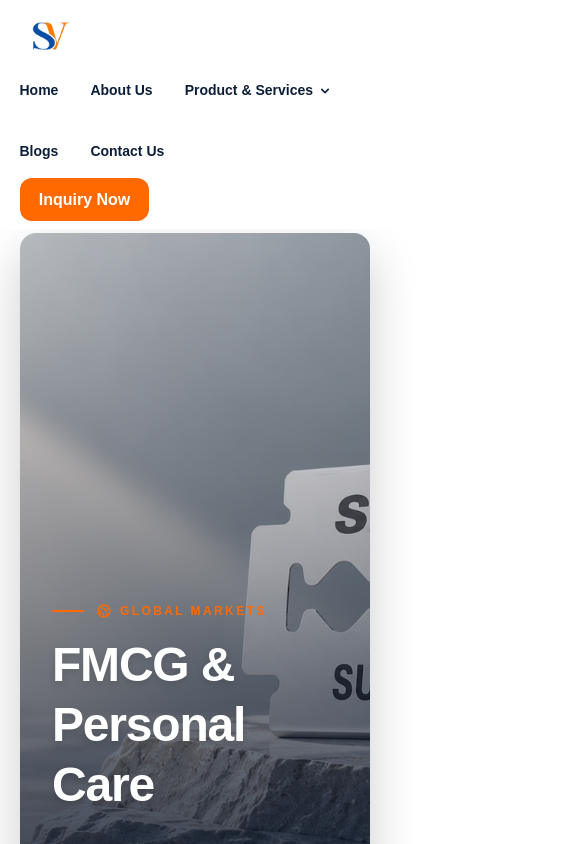
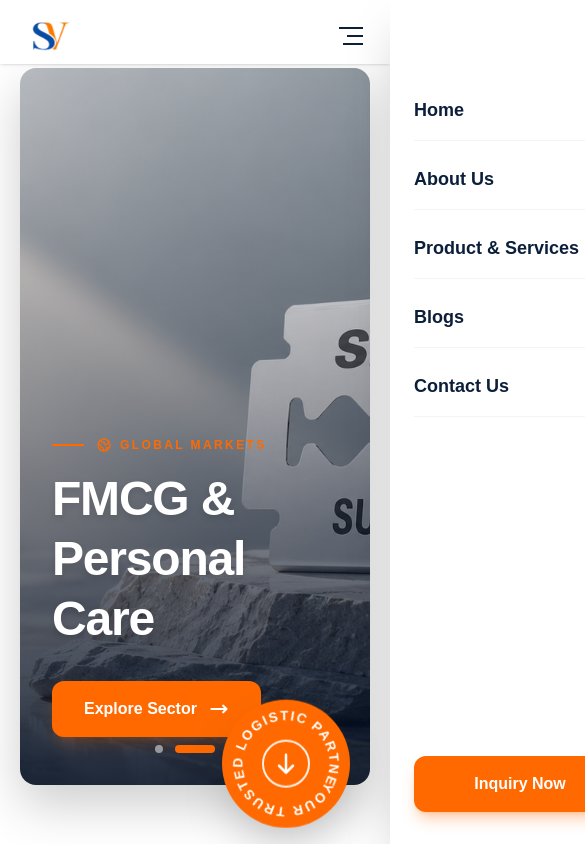
Before and after one commit to creativeoncoffee-digital/super-value-trading, a React app in the folder frontend/: page / in a window 390 px wide. Shown: the top 844 px of the page, 585 px wide, since content can reach past the window. Built offline with nearby package versions, Linux system fonts and the light colour scheme; the HTML template or start-up script is replaced by a standard one.

Commit message:
Update the headed to the slide bar

```diff
--- a/frontend/src/components/Header.jsx
+++ b/frontend/src/components/Header.jsx
@@ -1,4 +1,4 @@
-import { useEffect, useRef } from 'react';
+import { useEffect, useRef, useState } from 'react';
 import { Link, useLocation } from 'react-router-dom';
 import gsap from 'gsap';
 import logoImg from '../assets/img/logo.png';
@@ -7,8 +7,17 @@ export default function Header() {
   const headerRef = useRef(null);
   const location = useLocation();
 
+  // State for mobile sidebar and mobile dropdown
+  const [isMobileMenuOpen, setIsMobileMenuOpen] = useState(false);
+  const [isMobileServicesOpen, setIsMobileServicesOpen] = useState(false);
+
+  // Close mobile menu whenever the route changes
   useEffect(() => {
-    // GSAP smooth slide-down entrance
+    setIsMobileMenuOpen(false);
+  }, [location]);
+
+  // Initial header drop down animation
+  useEffect(() => {
     gsap.fromTo(
       headerRef.current,
       { y: -100, opacity: 0 },
@@ -16,20 +25,54 @@ export default function Header() {
     );
   }, []);
 
+  // Staggered animation for sidebar links when opened
+  useEffect(() => {
+    if (isMobileMenuOpen) {
+      gsap.fromTo('.mobile-anim-item',
+        { x: 30, opacity: 0 },
+        { x: 0, opacity: 1, duration: 0.4, stagger: 0.1, ease: 'power2.out', delay: 0.2 }
+      );
+    }
+  }, [isMobileMenuOpen]);
+
+  // Prevent scrolling when mobile menu is open
+  useEffect(() => {
+    if (isMobileMenuOpen) {
+      document.body.style.overflow = 'hidden';
+    } else {
+      document.body.style.overflow = 'unset';
+    }
+    return () => { document.body.style.overflow = 'unset'; };
+  }, [isMobileMenuOpen]);
+
   return (
     <header
       ref={headerRef}
-      className="bg-white text-[#0B1E3A] pt-4 pb-2 px-[clamp(1rem,5vw,3rem)] sticky top-0 z-50 transition-all duration-300"
+      className="bg-white text-[#0B1E3A] pt-4 pb-2 px-[clamp(1rem,5vw,3rem)] sticky top-0 z-50 transition-all duration-300 shadow-sm"
     >
       <div className="w-full max-w-[1400px] mx-auto flex flex-wrap items-center justify-between gap-[clamp(1rem,3vw,2rem)]">
 
         {/* Logo Section */}
-        <Link to="/" className="flex items-center gap-3">
+        <Link to="/" className="flex items-center gap-3 relative z-[60]">
           <img src={logoImg} alt="Super Value Logo" className="h-[clamp(2.5rem,4vw,3.5rem)]" />
         </Link>
 
-        {/* Fluid Navigation Links (No Grid, No Breakpoints) */}
-        <nav className="flex flex-wrap items-center gap-8 text-[clamp(0.875rem,1.5vw,1rem)] font-bold">
+        {/* Mobile Hamburger Button */}
+        <button
+          onClick={() => setIsMobileMenuOpen(!isMobileMenuOpen)}
+          className="lg:hidden relative z-[60] p-2 text-[#0B1E3A] focus:outline-none"
+        >
+          <div className="w-6 flex flex-col gap-1.5 items-end">
+            <span className={`h-0.5 bg-current transition-all duration-300 ${isMobileMenuOpen ? 'w-6 rotate-45 translate-y-2' : 'w-6'}`}></span>
+            <span className={`h-0.5 bg-current transition-all duration-300 ${isMobileMenuOpen ? 'opacity-0' : 'w-4'}`}></span>
+            <span className={`h-0.5 bg-current transition-all duration-300 ${isMobileMenuOpen ? 'w-6 -rotate-45 -translate-y-2' : 'w-5'}`}></span>
+          </div>
+        </button>
+
+        {/* ---------------------------------------------------- */}
+        {/* DESKTOP NAVIGATION (Hidden on Mobile/Tablets)        */}
+        {/* ---------------------------------------------------- */}
+        <nav className="hidden lg:flex flex-wrap items-center gap-8 text-[clamp(0.875rem,1.5vw,1rem)] font-bold">
           <Link to="/" className="hover:text-orange-500 transition-colors">Home</Link>
           <Link to="/about" className="hover:text-orange-500 transition-colors">About Us</Link>
 
@@ -48,8 +91,6 @@ export default function Header() {
 
             {/* The Dropdown Card */}
             <div className="absolute top-full mt-2 left-0 min-w-[270px] bg-white shadow-2xl rounded-2xl flex flex-col opacity-0 invisible group-hover:opacity-100 group-hover:visible transition-all duration-300 transform translate-y-4 group-hover:translate-y-0 border border-slate-50 overflow-hidden z-50">
-
-              {/* Updated Routing Links */}
               <Link to="/personal-care" className="px-6 py-3 hover:bg-orange-50 hover:text-orange-500 transition-colors border-b border-slate-50 flex items-center gap-4">
                 FMCG and Personal Care
               </Link>
@@ -62,7 +103,6 @@ export default function Header() {
               <Link to="/business" className="px-6 py-3 hover:bg-orange-50 hover:text-orange-500 transition-colors flex items-center gap-4">
                  Others
               </Link>
-
             </div>
           </div>
 
@@ -70,13 +110,76 @@ export default function Header() {
           <Link to="/contact" className="hover:text-orange-500 transition-colors">Contact Us</Link>
         </nav>
 
-        {/* Action Button */}
+        {/* Desktop Action Button */}
         <Link
           to="/contact"
-          className="bg-orange-500 hover:bg-orange-600 text-white font-bold py-[clamp(0.6rem,1.5vw,0.8rem)] px-[clamp(1.2rem,3vw,1.8rem)] rounded-xl transition-all duration-300 hover:-translate-y-1 hover:shadow-xl hover:shadow-orange-500/30"
+          className="hidden lg:inline-flex bg-orange-500 hover:bg-orange-600 text-white font-bold py-[clamp(0.6rem,1.5vw,0.8rem)] px-[clamp(1.2rem,3vw,1.8rem)] rounded-xl transition-all duration-300 hover:-translate-y-1 hover:shadow-xl hover:shadow-orange-500/30"
         >
           Inquiry Now
         </Link>
+      </div>
+
+      {/* ---------------------------------------------------- */}
+      {/* MOBILE SIDEBAR SECTION                               */}
+      {/* ---------------------------------------------------- */}
+
+      {/* Dark Overlay Backdrop */}
+      <div
+        onClick={() => setIsMobileMenuOpen(false)}
+        className={`fixed inset-0 bg-[#0B1E3A]/60 backdrop-blur-sm z-[50] lg:hidden transition-opacity duration-500 ${isMobileMenuOpen ? 'opacity-100 visible' : 'opacity-0 invisible'}`}
+      ></div>
+
+      {/* The 60% Width Sidebar */}
+      <div
+        className={`fixed top-0 right-0 h-[100dvh] w-[60%] min-w-[260px] bg-white z-[55] shadow-2xl lg:hidden flex flex-col pt-24 px-6 pb-8 transform transition-transform duration-500 ease-in-out ${isMobileMenuOpen ? 'translate-x-0' : 'translate-x-full'}`}
+      >
+        <div className="flex flex-col gap-6 overflow-y-auto overflow-x-hidden h-full no-scrollbar">
+
+          <Link to="/" className="mobile-anim-item text-lg font-bold text-[#0B1E3A] hover:text-orange-500 transition-colors border-b border-slate-100 pb-4">
+            Home
+          </Link>
+          <Link to="/about" className="mobile-anim-item text-lg font-bold text-[#0B1E3A] hover:text-orange-500 transition-colors border-b border-slate-100 pb-4">
+            About Us
+          </Link>
+
+          {/* Mobile Accordion Dropdown */}
+          <div className="mobile-anim-item flex flex-col border-b border-slate-100 pb-4">
+            <button
+              onClick={() => setIsMobileServicesOpen(!isMobileServicesOpen)}
+              className="flex justify-between items-center text-lg font-bold text-[#0B1E3A] hover:text-orange-500 transition-colors outline-none"
+            >
+              Product & Services
+              <svg className={`w-5 h-5 transform transition-transform duration-300 ${isMobileServicesOpen ? 'rotate-180 text-orange-500' : ''}`} viewBox="0 0 20 20" fill="currentColor">
+                <path fillRule="evenodd" d="M5.293 7.293a1 1 0 011.414 0L10 10.586l3.293-3.293a1 1 0 111.414 1.414l-4 4a1 1 0 01-1.414 0l-4-4a1 1 0 010-1.414z" clipRule="evenodd" />
+              </svg>
+            </button>
+
+            <div className={`flex flex-col gap-4 pl-4 overflow-hidden transition-all duration-300 ${isMobileServicesOpen ? 'max-h-[300px] mt-4 opacity-100' : 'max-h-0 opacity-0'}`}>
+              <Link to="/personal-care" className="text-sm font-semibold text-slate-500 hover:text-orange-500 transition-colors">FMCG and Personal Care</Link>
+              <Link to="/perfumery" className="text-sm font-semibold text-slate-500 hover:text-orange-500 transition-colors">Perfumery</Link>
+              <Link to="/automobiles" className="text-sm font-semibold text-slate-500 hover:text-orange-500 transition-colors">Automobiles</Link>
+              <Link to="/business" className="text-sm font-semibold text-slate-500 hover:text-orange-500 transition-colors">Others</Link>
+            </div>
+          </div>
+
+          <Link to="/blogs" className="mobile-anim-item text-lg font-bold text-[#0B1E3A] hover:text-orange-500 transition-colors border-b border-slate-100 pb-4">
+            Blogs
+          </Link>
+          <Link to="/contact" className="mobile-anim-item text-lg font-bold text-[#0B1E3A] hover:text-orange-500 transition-colors border-b border-slate-100 pb-4">
+            Contact Us
+          </Link>
+
+        </div>
+
+        {/* Mobile Action Button pushed to the bottom */}
+        <div className="mobile-anim-item mt-auto pt-6">
+          <Link
+            to="/contact"
+            className="flex justify-center items-center w-full bg-orange-500 hover:bg-orange-600 text-white font-bold py-4 rounded-xl shadow-lg shadow-orange-500/30 transition-colors"
+          >
+            Inquiry Now
+          </Link>
+        </div>
 
       </div>
     </header>
```
